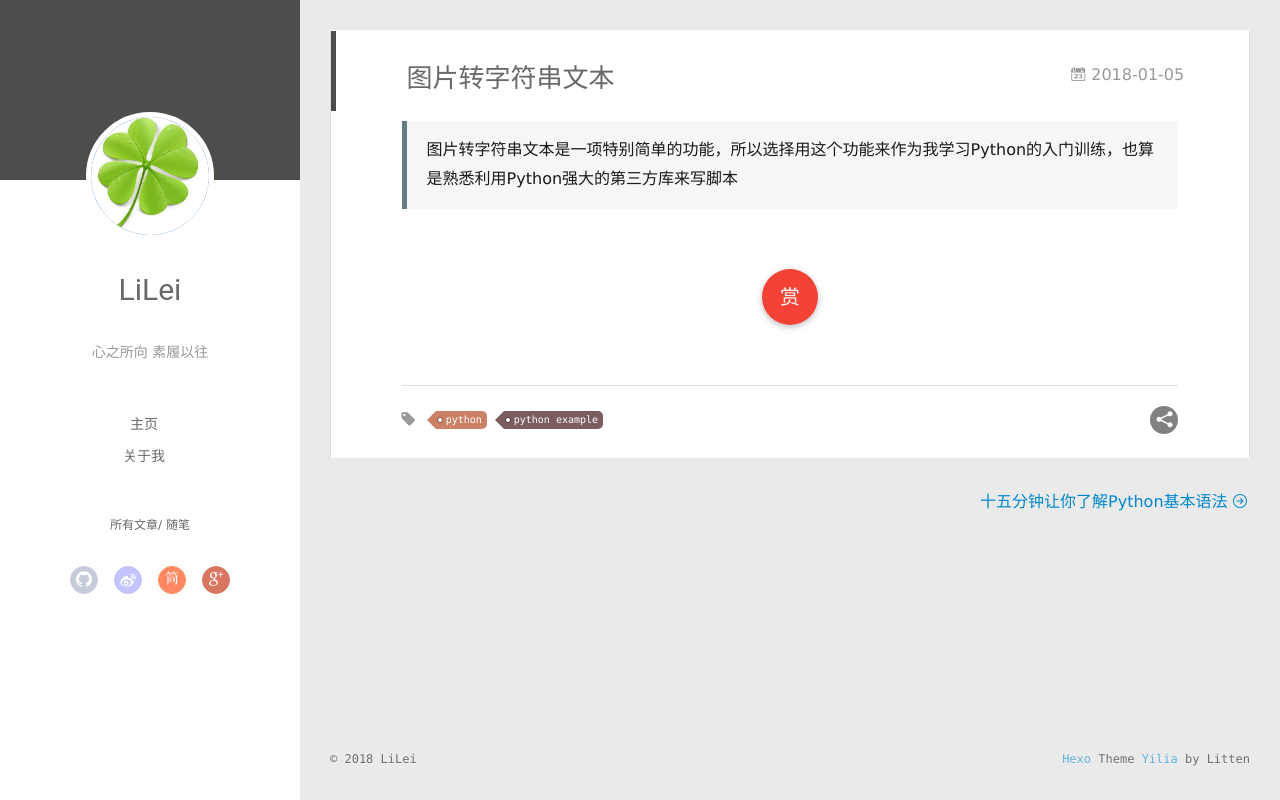
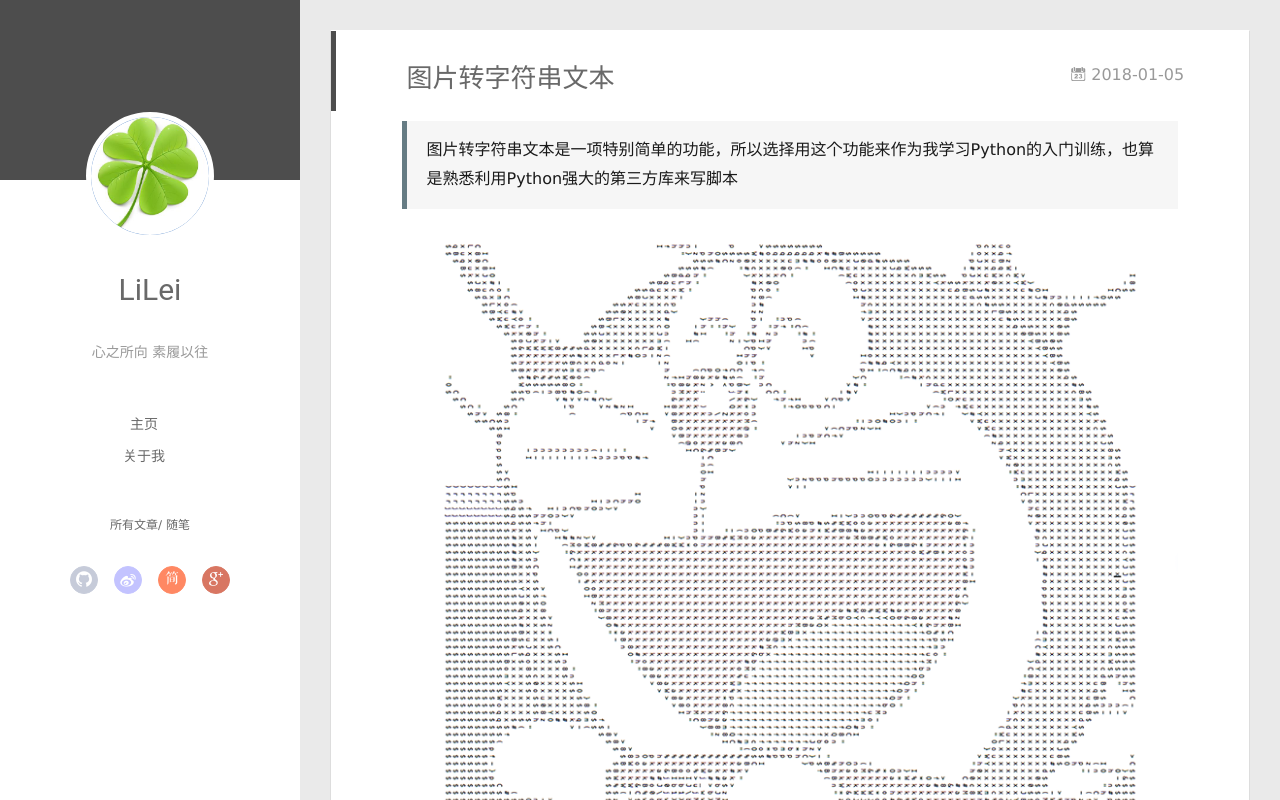
Before and after one commit to lilei644/lilei644.github.io, a plain HTML site: page 2018/01/05/图片转字符串文本/index.html in a window 1280 px wide. Drawn offline with Linux system fonts and the light colour scheme; a script that the page names is missing.

Commit message:
Site updated: 2018-01-05 09:43:43

```diff
--- a/2018/01/05/图片转字符串文本/index.html
+++ b/2018/01/05/图片转字符串文本/index.html
@@ -15,10 +15,12 @@
 <meta property="og:url" content="https://lilei644.github.io/2018/01/05/图片转字符串文本/index.html">
 <meta property="og:site_name" content="Lei&#39;s blogs">
 <meta property="og:description" content="图片转字符串文本是一项特别简单的功能，所以选择用这个功能来作为我学习Python的入门训练，也算是熟悉利用Python强大的第三方库来写脚本">
-<meta property="og:updated_time" content="2018-01-05T01:41:03.361Z">
+<meta property="og:image" content="https://raw.githubusercontent.com/lilei644/lilei644.github.io/master/img/WX20180104-174739%402x.png">
+<meta property="og:updated_time" content="2018-01-05T01:43:36.166Z">
 <meta name="twitter:card" content="summary">
 <meta name="twitter:title" content="图片转字符串文本">
 <meta name="twitter:description" content="图片转字符串文本是一项特别简单的功能，所以选择用这个功能来作为我学习Python的入门训练，也算是熟悉利用Python强大的第三方库来写脚本">
+<meta name="twitter:image" content="https://raw.githubusercontent.com/lilei644/lilei644.github.io/master/img/WX20180104-174739%402x.png">
 
     <link rel="alternative" href="/atom.xml" title="Lei&#39;s blogs" type="application/atom+xml">
 
@@ -192,6 +194,7 @@ ga('send', 'pageview');
         <blockquote>
 <p>图片转字符串文本是一项特别简单的功能，所以选择用这个功能来作为我学习Python的入门训练，也算是熟悉利用Python强大的第三方库来写脚本</p>
 </blockquote>
+<p><img src="https://raw.githubusercontent.com/lilei644/lilei644.github.io/master/img/WX20180104-174739%402x.png" alt="图片转字符串文本"></p>
 <a id="more"></a>
 
 
```
Also changed, not shown: index.html (+1 -0 lines).
